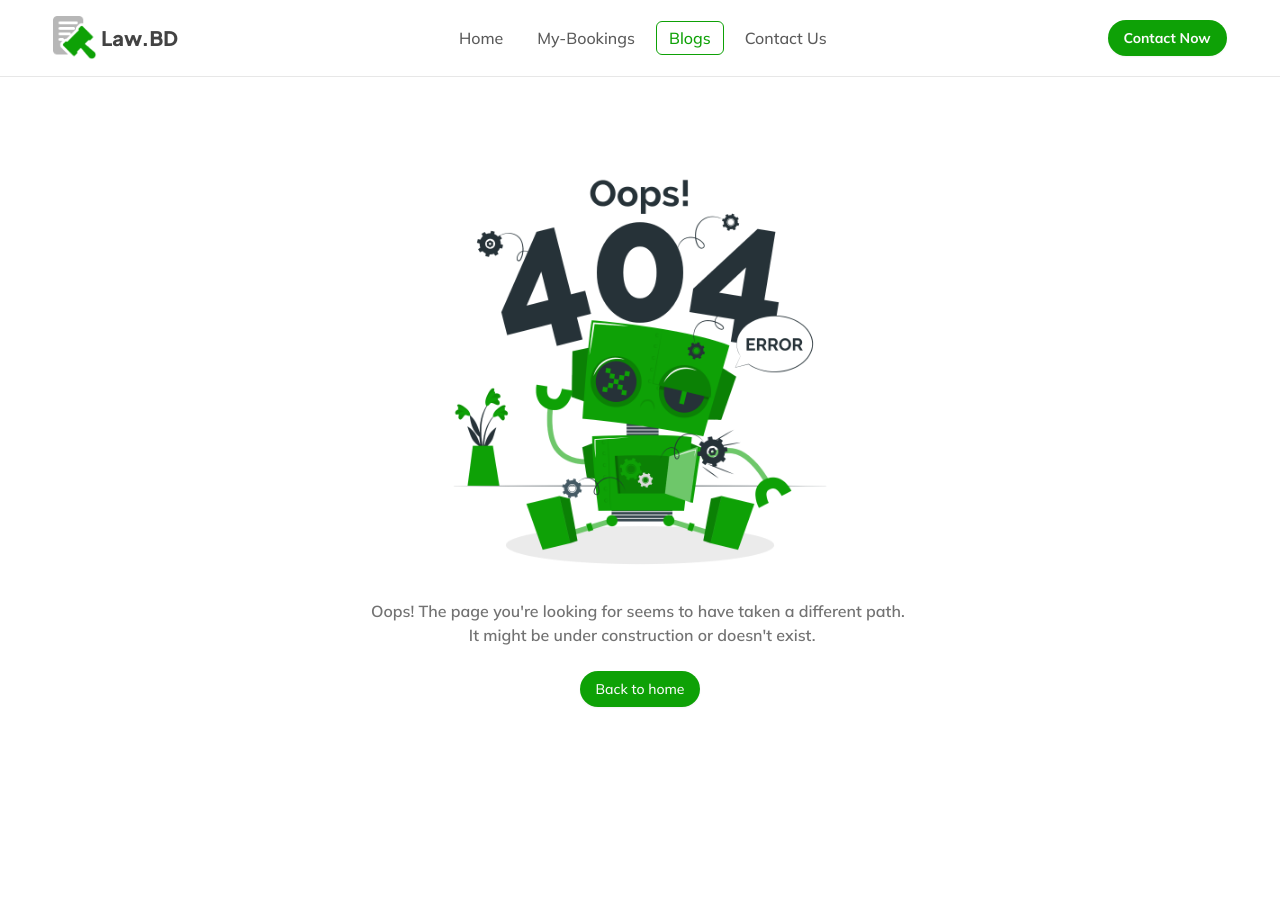
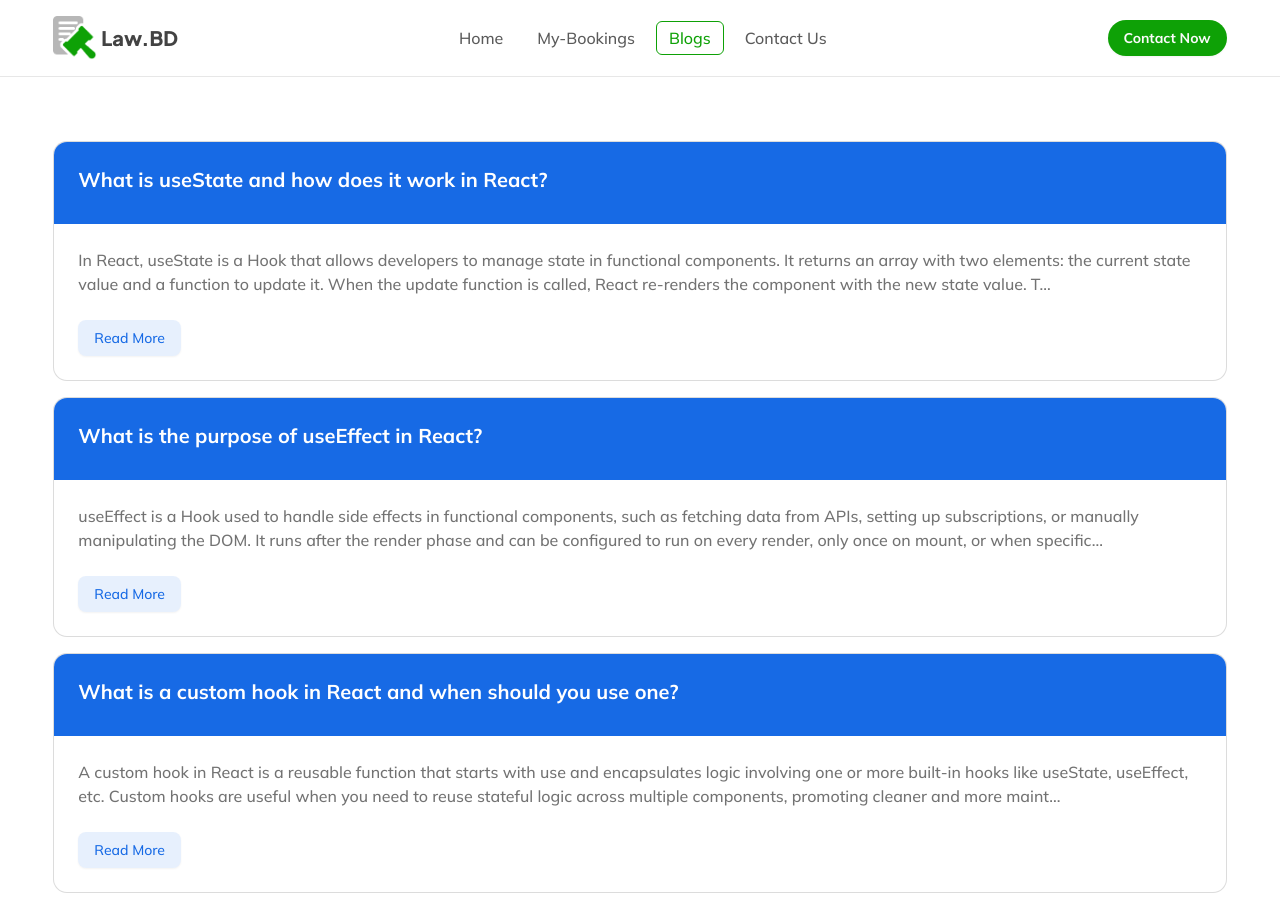
Before and after one commit to Mahedul-Karim/lawyer-bd, a React (Vite) app: page /blogs in a window 1280 px wide. Shown: the top 908 px of the page. Before the commit the page ends 800 px from the top, so only its background shows below. Built offline with nearby package versions, Linux system fonts and the light colour scheme.

Commit message:
project completed

```diff
--- /dev/null
+++ b/src/components/blogs/BlogsCard.jsx
@@ -0,0 +1,41 @@
+import React, { useState } from "react";
+import {
+  Card,
+  CardContent,
+  CardDescription,
+  CardFooter,
+  CardHeader,
+  CardTitle,
+} from "@/components/ui/card";
+import { Button } from "../ui/button";
+
+const BlogsCard = ({ question, answer }) => {
+  const [showAll, setShowAll] = useState(false);
+
+  return (
+    <Card className="border-stroke shadow-none pt-0 overflow-clip">
+      <CardHeader className="bg-secondary">
+        <CardTitle className="text-white text-xl font-bold py-6">
+          {question}
+        </CardTitle>
+      </CardHeader>
+      <CardContent>
+        <p className="text-dark/60 font-medium">
+          {!showAll ? answer?.substring(0, 280) + "..." : answer}
+        </p>
+      </CardContent>
+      <CardFooter>
+        <Button
+          className="bg-secondary/10 text-secondary hover:bg-secondary/10 hover:text-secondary"
+          onClick={() => {
+            setShowAll((prev) => !prev);
+          }}
+        >
+          {showAll ? "Read Less" : "Read More"}
+        </Button>
+      </CardFooter>
+    </Card>
+  );
+};
+
+export default BlogsCard;
--- a/src/components/home/BestLawyers.jsx
+++ b/src/components/home/BestLawyers.jsx
@@ -49,6 +49,7 @@ const BestLawyers = () => {
               speciality={lawyer.speciality}
               experience={lawyer.experience}
               licenseNumber={lawyer.licenseNumber}
+              availability={lawyer.availability}
             />
           ))}
       </div>
--- a/src/components/lawyers/LawyersCard.jsx
+++ b/src/components/lawyers/LawyersCard.jsx
@@ -1,16 +1,41 @@
-import React from "react";
+import React, { useEffect, useState } from "react";
 import { Card, CardContent } from "@/components/ui/card";
 import { Badge } from "@/components/ui/badge";
-import { Button, buttonVariants } from "../ui/button";
+import { buttonVariants } from "../ui/button";
 import { Link } from "react-router";
+
+const dayMap = [
+  "Sunday",
+  "Monday",
+  "Tuesday",
+  "Wednesday",
+  "Thursday",
+  "Friday",
+  "Saturday",
+];
 
 const LawyersCard = ({
   image,
   name,
   speciality,
   experience,
-  licenseNumber
+  licenseNumber,
+  availability,
 }) => {
+  const [isAvailable, setIsAvailable] = useState(false);
+
+  useEffect(() => {
+    if (!availability) return;
+
+    const today = dayMap[new Date().getDay()];
+
+    const lawyerAvailable = availability?.includes(today);
+
+    if (lawyerAvailable) {
+      setIsAvailable(true);
+    }
+  }, []);
+
   return (
     <Card className="border-stroke shadow-none">
       <CardContent className="flex xs:flex-row flex-col gap-4 lg:px-6 xs:px-3 px-6">
@@ -23,8 +48,14 @@ const LawyersCard = ({
         </div>
         <div className="flex flex-col gap-1 grow justify-between">
           <div className="flex xs:items-center xs:flex-row flex-col gap-2">
-            <Badge className="rounded-full bg-primary/10 text-primary">
-              Available
+            <Badge
+              className={`rounded-full  ${
+                isAvailable
+                  ? "bg-primary/10 text-primary"
+                  : "bg-tertiary/10 text-tertiary"
+              } `}
+            >
+              {isAvailable ? "Available" : "Unavailable"}
             </Badge>
             <Badge className="rounded-full bg-secondary/10 text-secondary">
               {experience}+ Years Experience
@@ -37,7 +68,9 @@ const LawyersCard = ({
           </p>
           <Link
             to={`/lawyer/${licenseNumber}`}
-            className={`${buttonVariants({ variant: "outline" })} !rounded-full hover:bg-transparent border-secondary/20 text-secondary !shadow-none hover:text-secondary`}
+            className={`${buttonVariants({
+              variant: "outline",
+            })} !rounded-full hover:bg-transparent border-secondary/20 text-secondary !shadow-none hover:text-secondary`}
           >
             View Details
           </Link>
--- a/src/components/lawyers/details/AppointmentCard.jsx
+++ b/src/components/lawyers/details/AppointmentCard.jsx
@@ -7,12 +7,17 @@ import { toast } from "sonner";
 import { useAppointment } from "@/context/BookingsProvider";
 import { useNavigate } from "react-router";
 
-const AppointmentCard = ({ info }) => {
+const AppointmentCard = ({ info, isAvailable }) => {
   const { lawyers, setLawyers } = useAppointment();
 
   const navigate = useNavigate();
 
   const handleAppointment = () => {
+    if (!isAvailable) {
+      toast.error(`${info.name} is not available today`);
+      return;
+    }
+
     const allAppointments = [...lawyers];
 
     const existingAppointment = allAppointments.find(
@@ -25,12 +30,12 @@ const AppointmentCard = ({ info }) => {
     }
 
     allAppointments.push(info);
-    localStorage.setItem('lawyers',JSON.stringify(allAppointments));
+    localStorage.setItem("lawyers", JSON.stringify(allAppointments));
     setLawyers(allAppointments);
     toast.success(
       `You have successfully booked an appointment with ${info.name}`
     );
-    navigate('/my-bookings')
+    navigate("/my-bookings");
   };
 
   return (
@@ -48,16 +53,24 @@ const AppointmentCard = ({ info }) => {
         <div className="flex items-center justify-between pb-4 border-b border-solid border-stroke">
           <h4 className="text-dark font-sans font-bold">Availability</h4>
           <div>
-            <Badge className="rounded-full bg-primary/10 text-primary border border-solid border-primary/20">
-              Lawyer Available Today
+            <Badge
+              className={`rounded-full  border border-solid  ${
+                isAvailable
+                  ? "bg-primary/10 text-primary border-primary/20"
+                  : "bg-tertiary/10 text-tertiary border-tertiary/20"
+              } `}
+            >
+              {isAvailable
+                ? "Lawyer Available Today"
+                : "Lawyer Unavailable Today"}
             </Badge>
           </div>
         </div>
         <div>
-          <Badge className="rounded-full bg-yellow/10 text-yellow border border-solid border-yellow/20 mt-4 text-sm [&>svg]:size-4 flex items-center gap-2">
-            <CircleAlert /> Due to high client volume, we are currently
-            accepting appointments for today only. We appreciate your
-            understanding and cooperation.
+          <Badge className="rounded-full bg-yellow/10 text-yellow border border-solid border-yellow/20 mt-4 text-sm [&>svg]:size-4 flex  gap-2 whitespace-pre-wrap">
+            <CircleAlert className="shrink-0" /> Due to high client volume, we
+            are currently accepting appointments for today only. We appreciate
+            your understanding and cooperation.
           </Badge>
         </div>
         <Button
--- a/src/layout/Root.jsx
+++ b/src/layout/Root.jsx
@@ -1,12 +1,18 @@
 import Footer from "@/components/common/Footer";
+import FullPageSpinner from "@/components/common/loader/FullPageSpinner";
 import Header from "@/components/header/Header";
 import React from "react";
-import { Outlet } from "react-router";
+import { Outlet, useNavigation } from "react-router";
 
 const Root = () => {
+  const navigation = useNavigation();
+
+  const isNavigating = Boolean(navigation.location);
+
   return (
     <>
       <Header />
+      {isNavigating && <FullPageSpinner />}
       <Outlet />
       <Footer />
     </>
--- /dev/null
+++ b/src/pages/blogs/Blogs.jsx
@@ -0,0 +1,47 @@
+import BlogsCard from "@/components/blogs/BlogsCard";
+import Container from "@/components/layout/Container";
+import React from "react";
+
+const blogs = [
+  {
+    question: "What is useState and how does it work in React?",
+    answer:
+      "In React, useState is a Hook that allows developers to manage state in functional components. It returns an array with two elements: the current state value and a function to update it. When the update function is called, React re-renders the component with the new state value. This enables dynamic and interactive UI behavior, such as toggling modals, updating input values, or tracking user interactions.",
+  },
+  {
+    question: "What is the purpose of useEffect in React?",
+    answer:
+      "useEffect is a Hook used to handle side effects in functional components, such as fetching data from APIs, setting up subscriptions, or manually manipulating the DOM. It runs after the render phase and can be configured to run on every render, only once on mount, or when specific dependencies change. This helps manage lifecycle events cleanly without relying on class-based lifecycle methods.",
+  },
+  {
+    question: "What is a custom hook in React and when should you use one?",
+    answer:
+      "A custom hook in React is a reusable function that starts with use and encapsulates logic involving one or more built-in hooks like useState, useEffect, etc. Custom hooks are useful when you need to reuse stateful logic across multiple components, promoting cleaner and more maintainable code. For example, you might create a useFetch hook to centralize data fetching logic.",
+  },
+  {
+    question:
+      "Difference between controlled and uncontrolled components. Which one is better?",
+    answer:
+      "Controlled components are React components where form data is handled by the component's state using useStat`, and the value of input fields is always driven by React. In contrast, uncontrolled components store their own state internally using refs (useRef) and do not rely on React state for value changes. Controlled components offer better control and are preferred for most forms as they make form handling predictable and easier to validate, though uncontrolled components can be simpler for quick or less complex scenarios.",
+  },
+  {
+    question: "Tell us something about useFormStatus() in React.",
+    answer:
+      "useFormStatus() is a React Hook used with <form> elements, particularly in the context of Server Actions or frameworks like Next.js. It provides information about the form's current status, such as whether it's currently submitting. This can be especially helpful for showing loading indicators or disabling buttons while the form is processing, enhancing user experience during asynchronous submissions.",
+  },
+];
+
+const Blogs = () => {
+  return (
+    <Container className="py-8 sm:py-16">
+      <div className="flex flex-col gap-4">
+        {blogs.length > 0 &&
+          blogs.map((blog, i) => (
+            <BlogsCard key={i} question={blog.question} answer={blog.answer} />
+          ))}
+      </div>
+    </Container>
+  );
+};
+
+export default Blogs;
--- a/src/pages/bookings/Bookings.jsx
+++ b/src/pages/bookings/Bookings.jsx
@@ -3,11 +3,15 @@ import FeeCharts from "@/components/bookings/FeeCharts";
 import Container from "@/components/layout/Container";
 import { buttonVariants } from "@/components/ui/button";
 import { useAppointment } from "@/context/BookingsProvider";
-import React from "react";
+import React, { useEffect } from "react";
 import { Link } from "react-router";
 
 const Bookings = () => {
   const { lawyers = [] } = useAppointment();
+
+  useEffect(() => {
+      window.scrollTo({ top: 0, behavior: "smooth" });
+    }, []);
 
   if (lawyers.length === 0) {
     return <Container className="flex flex-col items-center justify-center sm:py-16 py-8 gap-2">
--- a/src/pages/lawyer-details/LawyerDetails.jsx
+++ b/src/pages/lawyer-details/LawyerDetails.jsx
@@ -5,17 +5,44 @@ import AppointmentCard from "@/components/lawyers/details/AppointmentCard";
 import DetailsCard from "@/components/lawyers/details/DetailsCard";
 import TitleCard from "@/components/lawyers/details/TitleCard";
 import Container from "@/components/layout/Container";
-import React from "react";
+import React, { useEffect, useState } from "react";
 import { useLoaderData, useParams } from "react-router";
+
+const dayMap = [
+  "Sunday",
+  "Monday",
+  "Tuesday",
+  "Wednesday",
+  "Thursday",
+  "Friday",
+  "Saturday",
+];
 
 const LawyerDetails = () => {
   const data = useLoaderData();
 
   const { licenseNumber } = useParams();
+  const [isAvailable, setIsAvailable] = useState(false);
 
   const lawyerDetail = data?.find(
     (lawyer) => lawyer.licenseNumber === licenseNumber
   );
+
+  useEffect(() => {
+    if (!lawyerDetail) return;
+
+    const today = dayMap[new Date().getDay()];
+
+    const lawyerAvailable = lawyerDetail?.availability?.includes(today);
+
+    if (lawyerAvailable) {
+      setIsAvailable(true);
+    }
+  }, [lawyerDetail]);
+
+  useEffect(() => {
+    window.scrollTo({ top: 0, behavior: "smooth" });
+  }, []);
 
   if (!lawyerDetail) {
     return (
@@ -38,8 +65,9 @@ const LawyerDetails = () => {
           licenseNumber={lawyerDetail?.licenseNumber}
           fee={lawyerDetail?.fee}
           availability={lawyerDetail?.availability}
+
         />
-        <AppointmentCard info={lawyerDetail} />
+        <AppointmentCard info={lawyerDetail} isAvailable={isAvailable} />
       </Container>
       {lawyerDetail && <Footer />}
     </>
--- a/src/routes/routes.jsx
+++ b/src/routes/routes.jsx
@@ -2,6 +2,7 @@ import FullPageSpinner from "@/components/common/loader/FullPageSpinner";
 import Loader from "@/components/common/loader/Loader";
 import Error from "@/components/error/Error";
 import Root from "@/layout/Root";
+import Blogs from "@/pages/blogs/Blogs";
 import Bookings from "@/pages/bookings/Bookings";
 import Home from "@/pages/home/Home";
 import LawyerDetails from "@/pages/lawyer-details/LawyerDetails";
@@ -37,6 +38,10 @@ export const router = createBrowserRouter([
         },
         hydrateFallbackElement: <FullPageSpinner />,
       },
+      {
+        path:'/blogs',
+        element:<Blogs />
+      }
     ],
   },
   {
```
